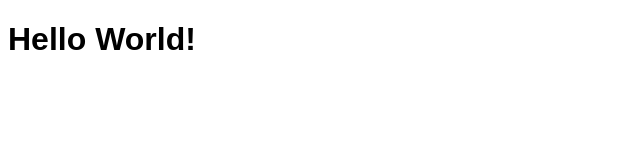
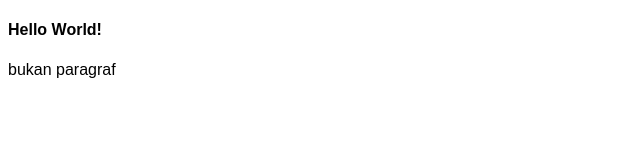
Before and after one commit to retr0-iJ/test, a plain HTML site: page index.html in a window 1280 px wide. Shown: the whole page, without its empty margins (0-640 px from the left). Drawn offline with Linux system fonts and the light colour scheme.

Commit message:
Mengubah file index

```diff
--- a/index.html
+++ b/index.html
@@ -11,7 +11,8 @@
     </style>
 </head>
 <body>
-    <h1>Hello World!</h1>
+    <h4>Hello World!</h4>
+    <p>bukan paragraf</p>
     <link rel="stylesheet" href="script.js">
 </body>
 </html>
```
